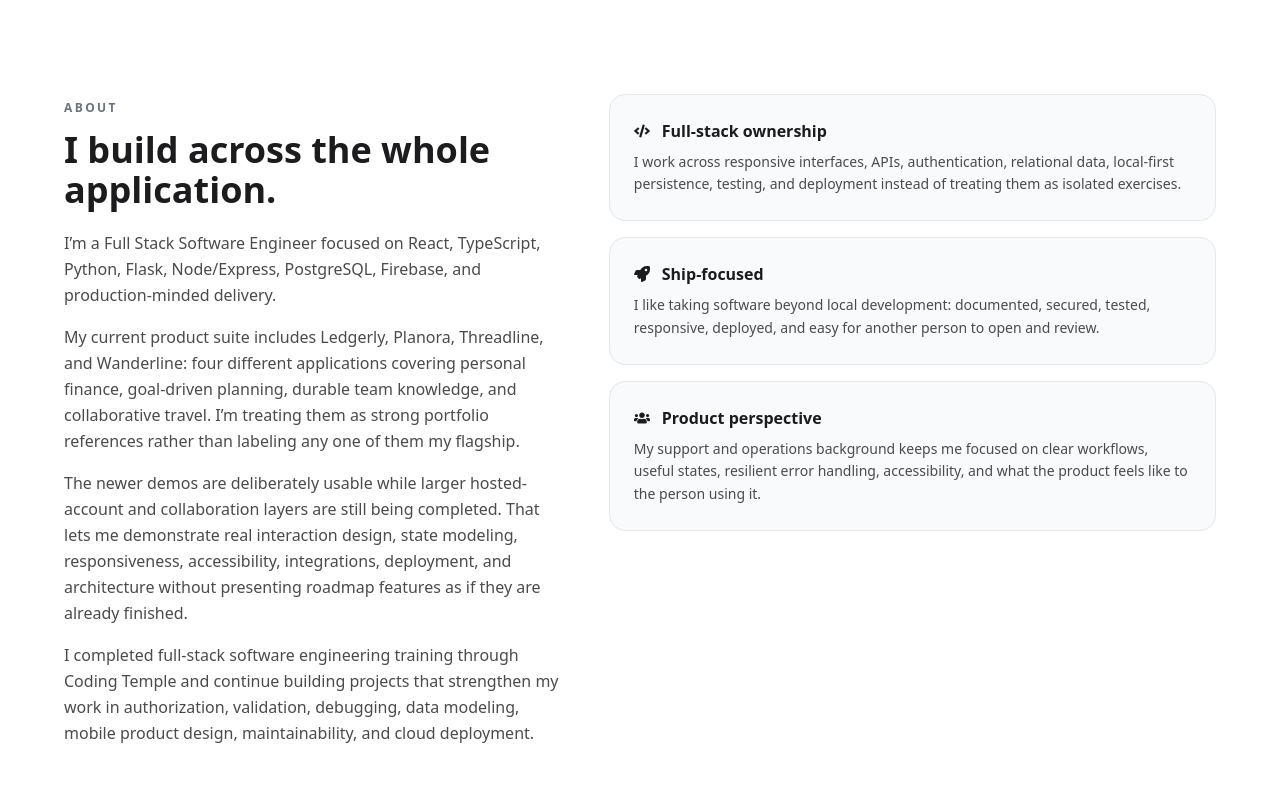
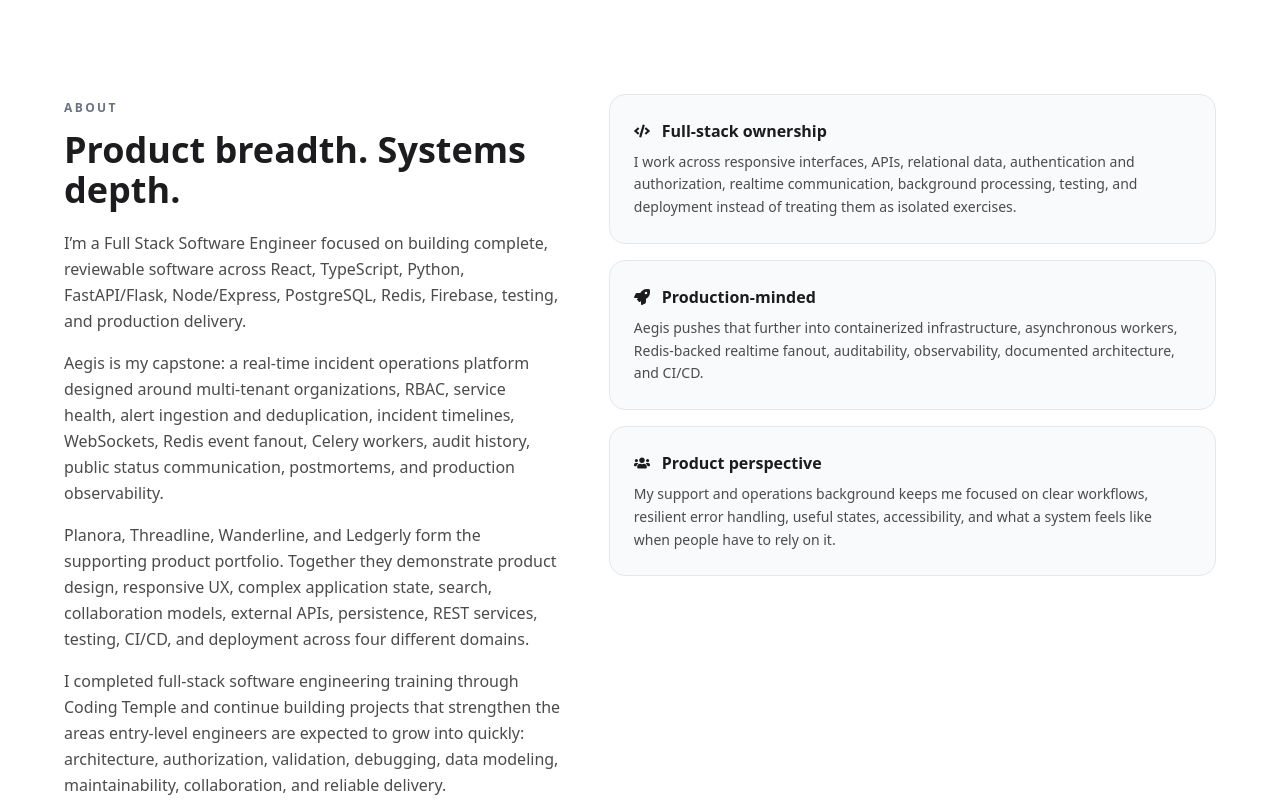
Before and after one commit to MotherTheresa64/portfolio-website, a React (Vite) app: page / in a window 1280 px wide. Shown: the part 3820-4620 px from the top of the page. Built offline with nearby package versions, Linux system fonts and the light colour scheme.

Commit message:
Align about section with Aegis capstone

```diff
--- a/src/components/About.tsx
+++ b/src/components/About.tsx
@@ -2,9 +2,9 @@ import { FaCode, FaUsers, FaRocket } from "react-icons/fa";
 
 const About = () => {
   const cards = [
-    { icon: <FaCode />, title: "Full-stack ownership", text: "I work across responsive interfaces, APIs, authentication, relational data, local-first persistence, testing, and deployment instead of treating them as isolated exercises." },
-    { icon: <FaRocket />, title: "Ship-focused", text: "I like taking software beyond local development: documented, secured, tested, responsive, deployed, and easy for another person to open and review." },
-    { icon: <FaUsers />, title: "Product perspective", text: "My support and operations background keeps me focused on clear workflows, useful states, resilient error handling, accessibility, and what the product feels like to the person using it." },
+    { icon: <FaCode />, title: "Full-stack ownership", text: "I work across responsive interfaces, APIs, relational data, authentication and authorization, realtime communication, background processing, testing, and deployment instead of treating them as isolated exercises." },
+    { icon: <FaRocket />, title: "Production-minded", text: "Aegis pushes that further into containerized infrastructure, asynchronous workers, Redis-backed realtime fanout, auditability, observability, documented architecture, and CI/CD." },
+    { icon: <FaUsers />, title: "Product perspective", text: "My support and operations background keeps me focused on clear workflows, resilient error handling, useful states, accessibility, and what a system feels like when people have to rely on it." },
   ];
 
   return (
@@ -13,12 +13,12 @@ const About = () => {
         <div className="grid lg:grid-cols-[.9fr_1.1fr] gap-12 items-start">
           <div>
             <span className="text-xs font-bold tracking-[0.2em] text-gray-500 dark:text-gray-400">ABOUT</span>
-            <h2 className="text-4xl font-bold mt-3 mb-5 text-textMain dark:text-white">I build across the whole application.</h2>
+            <h2 className="text-4xl font-bold mt-3 mb-5 text-textMain dark:text-white">Product breadth. Systems depth.</h2>
             <div className="space-y-4 text-textSubtle dark:text-gray-300 leading-relaxed">
-              <p>I’m a Full Stack Software Engineer focused on React, TypeScript, Python, Flask, Node/Express, PostgreSQL, Firebase, and production-minded delivery.</p>
-              <p>My current product suite includes Ledgerly, Planora, Threadline, and Wanderline: four different applications covering personal finance, goal-driven planning, durable team knowledge, and collaborative travel. I’m treating them as strong portfolio references rather than labeling any one of them my flagship.</p>
-              <p>The newer demos are deliberately usable while larger hosted-account and collaboration layers are still being completed. That lets me demonstrate real interaction design, state modeling, responsiveness, accessibility, integrations, deployment, and architecture without presenting roadmap features as if they are already finished.</p>
-              <p>I completed full-stack software engineering training through Coding Temple and continue building projects that strengthen my work in authorization, validation, debugging, data modeling, mobile product design, maintainability, and cloud deployment.</p>
+              <p>I’m a Full Stack Software Engineer focused on building complete, reviewable software across React, TypeScript, Python, FastAPI/Flask, Node/Express, PostgreSQL, Redis, Firebase, testing, and production delivery.</p>
+              <p>Aegis is my capstone: a real-time incident operations platform designed around multi-tenant organizations, RBAC, service health, alert ingestion and deduplication, incident timelines, WebSockets, Redis event fanout, Celery workers, audit history, public status communication, postmortems, and production observability.</p>
+              <p>Planora, Threadline, Wanderline, and Ledgerly form the supporting product portfolio. Together they demonstrate product design, responsive UX, complex application state, search, collaboration models, external APIs, persistence, REST services, testing, CI/CD, and deployment across four different domains.</p>
+              <p>I completed full-stack software engineering training through Coding Temple and continue building projects that strengthen the areas entry-level engineers are expected to grow into quickly: architecture, authorization, validation, debugging, data modeling, maintainability, collaboration, and reliable delivery.</p>
             </div>
           </div>
           <div className="grid gap-4">
```
